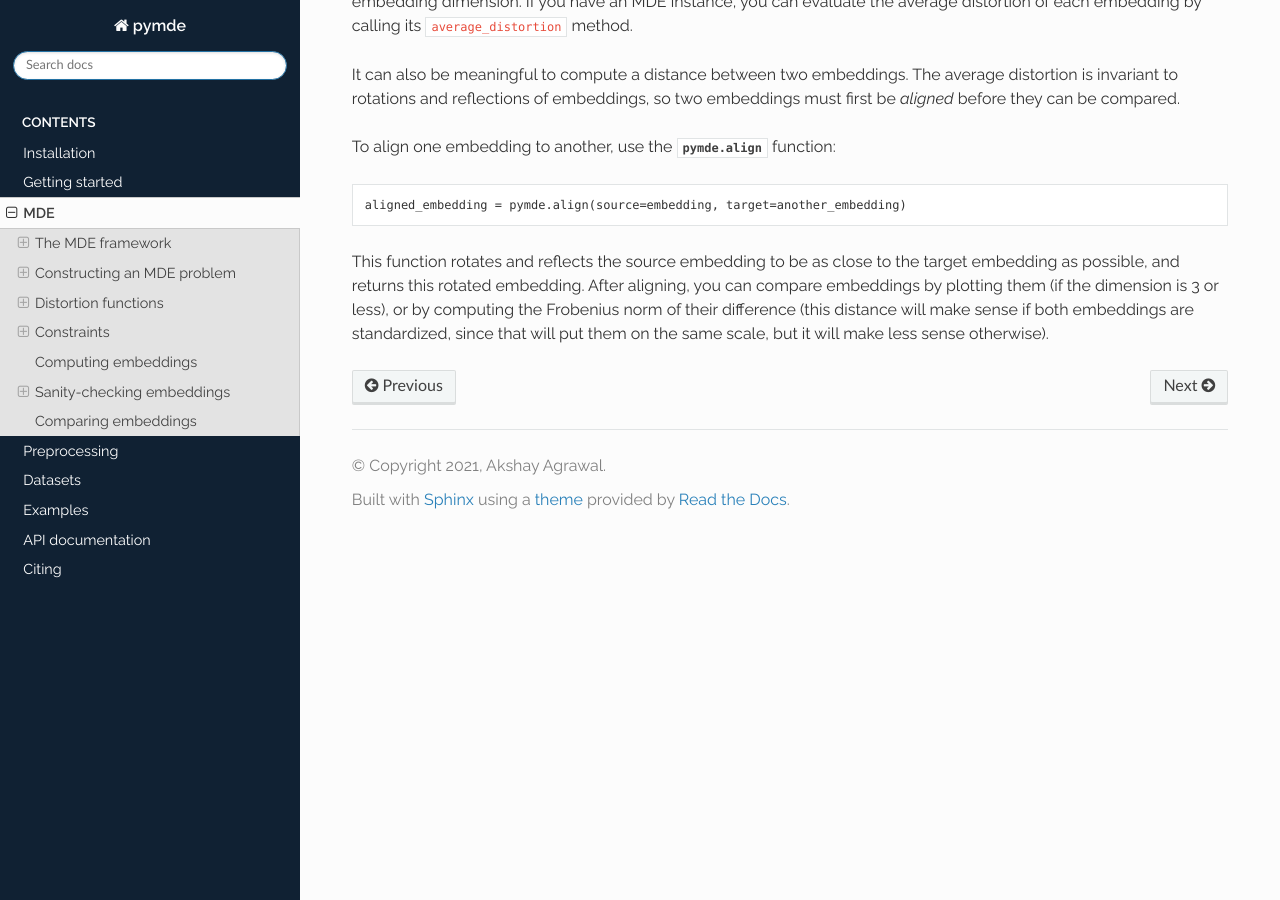
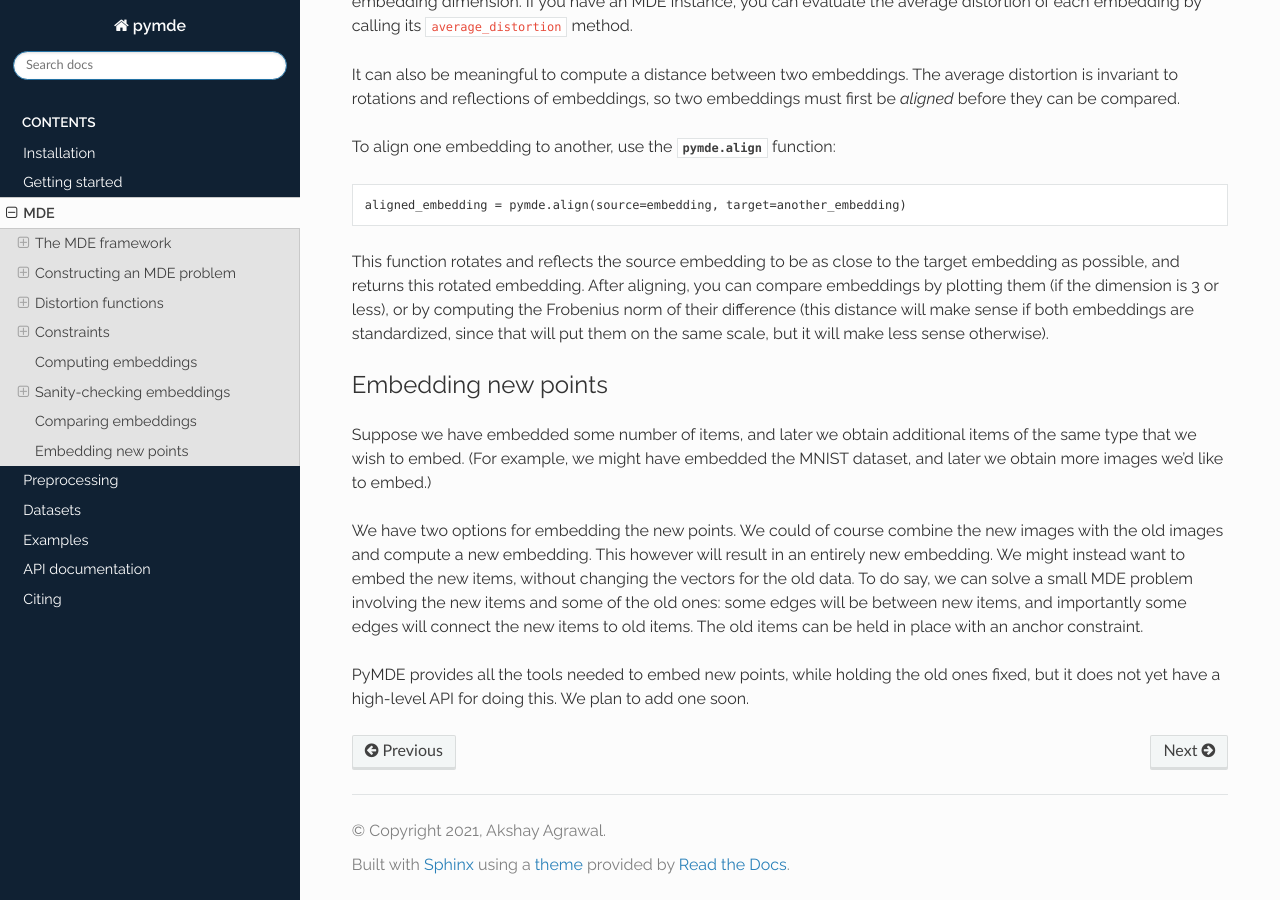
Before and after one commit to cvxgrp/pymde, a Sphinx documentation site: the page built from doc/source/mde/index.rst, in a window 1280 px wide and 900 px high, scrolled down 9588 px. Built offline with Sphinx 7.4.7 and the Read the Docs theme 2.0.0, drawn with Linux system fonts in a browser that asks for light colours.

Commit message:
doc updates

```diff
--- a/doc/source/incremental/index.rst
+++ /dev/null
@@ -1,4 +0,0 @@
-.. _incremental:
-
-Embedding new data
-==================
--- a/doc/source/mde/index.rst
+++ b/doc/source/mde/index.rst
@@ -19,7 +19,7 @@ embeddings.
 
 
 The MDE framework
-~~~~~~~~~~~~~~~~~
+-----------------
 
 In this section, we introduce the concept of an MDE problem, whose solution
 is an embedding. At a high-level, the objective of the MDE problem
@@ -167,7 +167,7 @@ to include them anyway).
 Or, we can **anchor** or pin some of the embedding vectors to fixed values.
 
 Constructing an MDE problem
-~~~~~~~~~~~~~~~~~~~~~~~~~~~
+---------------------------
 
 In PyMDE, instances of the :any:`pymde.MDE` class are MDE problems. The
 :any:`pymde.preserve_neighbors` and :any:`pymde.preserve_distances`
@@ -295,7 +295,7 @@ In the next section, we'll learn more about distortion functions and
 how to create them.
 
 Distortion functions
-~~~~~~~~~~~~~~~~~~~~
+--------------------
 
 A distortion function is just a Python callable that maps the embedding
 distances to distortions, using PyTorch operations. Its call signature should
@@ -345,7 +345,7 @@ Losses
 
 
 Constraints
-~~~~~~~~~~~
+-----------
 
 PyMDE currently provides three constraint sets:
 
@@ -435,7 +435,7 @@ It is possible to specify a custom constraint set. To learn how to
 do so, consult the :ref:`API documentation <api_constraints>`.
 
 Computing embeddings
-~~~~~~~~~~~~~~~~~~~~
+--------------------
 
 After creating an MDE problem, you can compute an embedding by calling
 the its :any:`embed <pymde.MDE.embed>` method. The embed method takes
@@ -448,7 +448,7 @@ Computing an embedding saves some statistics in the
 :any:`solve_stats <pymde.optim.SolveStats>` attribute.
 
 Sanity-checking embeddings
-~~~~~~~~~~~~~~~~~~~~~~~~~~
+--------------------------
 The MDE framework gives you a few ways to sanity-check embeddings.
 
 Plotting embeddings
@@ -508,7 +508,7 @@ to large distances; or you can even remove some items from your original
 dataset, if they appear malformed.
 
 Comparing embeddings
-~~~~~~~~~~~~~~~~~~~~
+--------------------
 Suppose you want to compare two different embeddings, which have the same
 number of items and the same embedding dimension. If you have an MDE instance,
 you can evaluate the average distortion of each embedding by calling
@@ -530,3 +530,24 @@ aligning, you can compare embeddings by plotting them (if the dimension is 3 or
 less), or by computing the Frobenius norm of their difference (this distance
 will make sense if both embeddings are standardized, since that will put
 them on the same scale, but it will make less sense otherwise).
+
+Embedding new points
+--------------------
+
+Suppose we have embedded some number of items, and later we obtain additional
+items of the same type that we wish to embed. (For example, we might
+have embedded the MNIST dataset, and later we obtain more images we'd like
+to embed.)
+
+We have two options for embedding the new points. We could of course combine
+the new images with the old images and compute a new embedding. This however
+will result in an entirely new embedding. We might instead want to embed
+the new items, without changing the vectors for the old data. To do say,
+we can solve a small MDE problem involving the new items and some of the old
+ones: some edges will be between new items, and importantly some edges will
+connect the new items to old items. The old items can be held in place
+with an anchor constraint.
+
+PyMDE provides all the tools needed to embed new points, while holding
+the old ones fixed, but it does not yet have a high-level API for doing this.
+We plan to add one soon.
--- a/doc/source/preserve_distances/index.rst
+++ /dev/null
@@ -1,4 +0,0 @@
-.. _preserving_distances:
-
-Preserving distances
-====================
--- a/doc/source/preserve_neighbors/index.rst
+++ /dev/null
@@ -1,4 +0,0 @@
-.. _preserving_neighbors:
-
-Preserving neighbors
-====================
```
Also changed, not shown: 1 other file.
